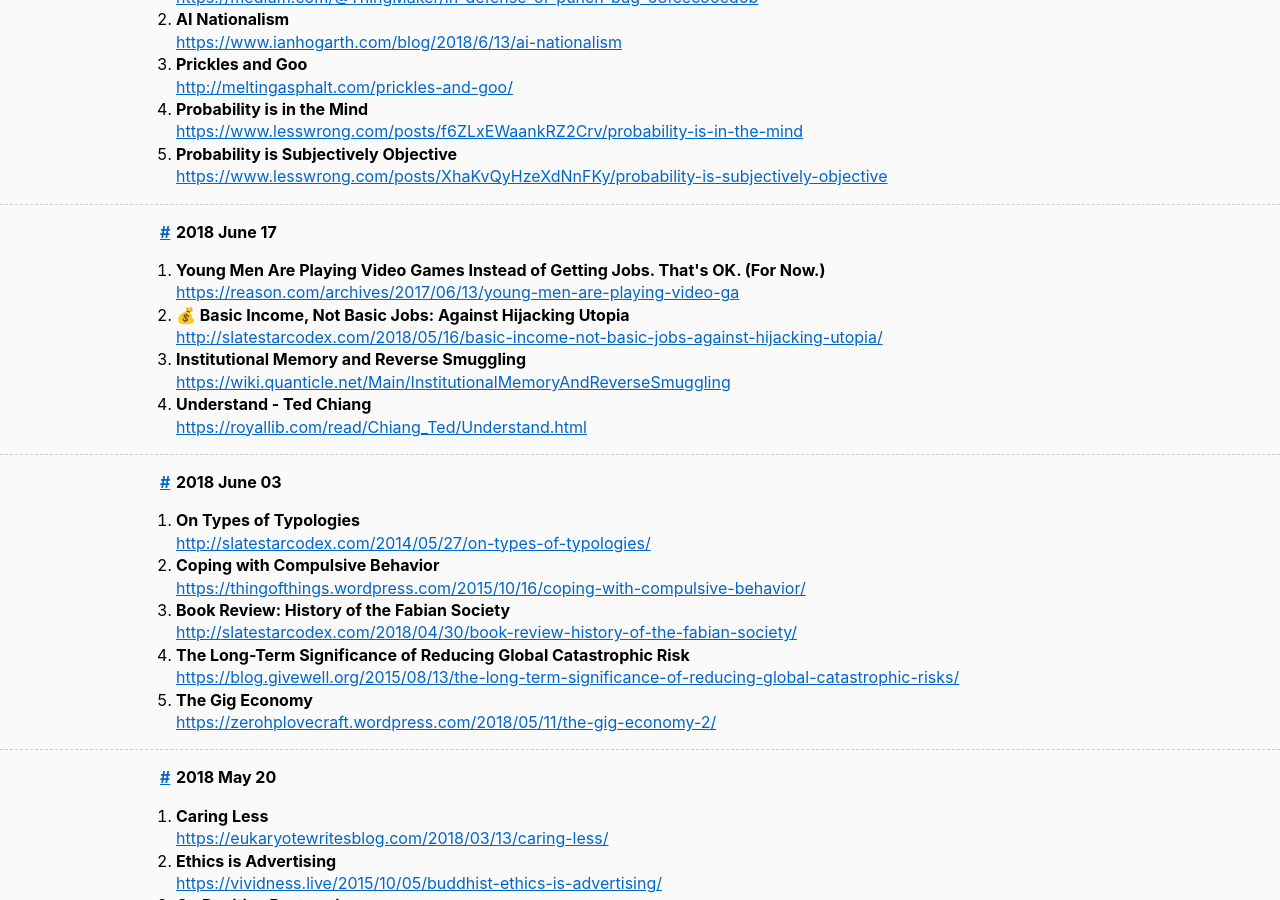
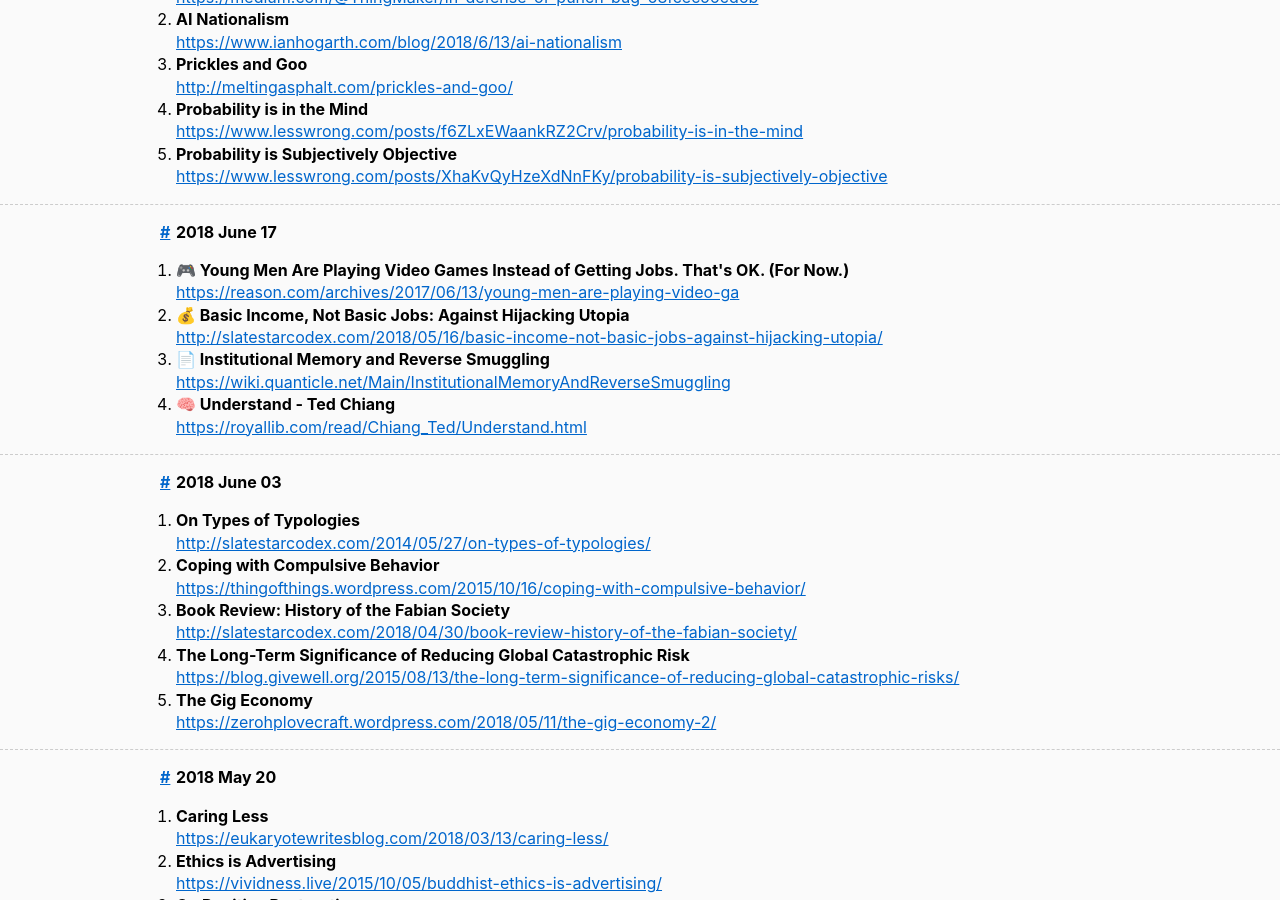
Before and after one commit to sackeyjason/london-rationalish-readings, a Jekyll site: the page built from index.html, in a window 1280 px wide and 900 px high, scrolled down 3801 px. Built offline with Jekyll 4.4.1, drawn with Linux system fonts in a browser that asks for light colours.

Commit message:
more emoji

```diff
--- a/_data/list.yaml
+++ b/_data/list.yaml
@@ -173,13 +173,13 @@
 -
   date: 17 June 2018
   list:
-  - title: Young Men Are Playing Video Games Instead of Getting Jobs. That's OK. (For Now.)
+  - title: 🎮 Young Men Are Playing Video Games Instead of Getting Jobs. That's OK. (For Now.)
     link: https://reason.com/archives/2017/06/13/young-men-are-playing-video-ga
   - title: '💰 Basic Income, Not Basic Jobs: Against Hijacking Utopia'
     link: http://slatestarcodex.com/2018/05/16/basic-income-not-basic-jobs-against-hijacking-utopia/
-  - title: Institutional Memory and Reverse Smuggling
+  - title: 📄 Institutional Memory and Reverse Smuggling
     link: https://wiki.quanticle.net/Main/InstitutionalMemoryAndReverseSmuggling
-  - title: Understand - Ted Chiang
+  - title: 🧠 Understand - Ted Chiang
     link: https://royallib.com/read/Chiang_Ted/Understand.html
 -
   date: 3 June 2018
```
